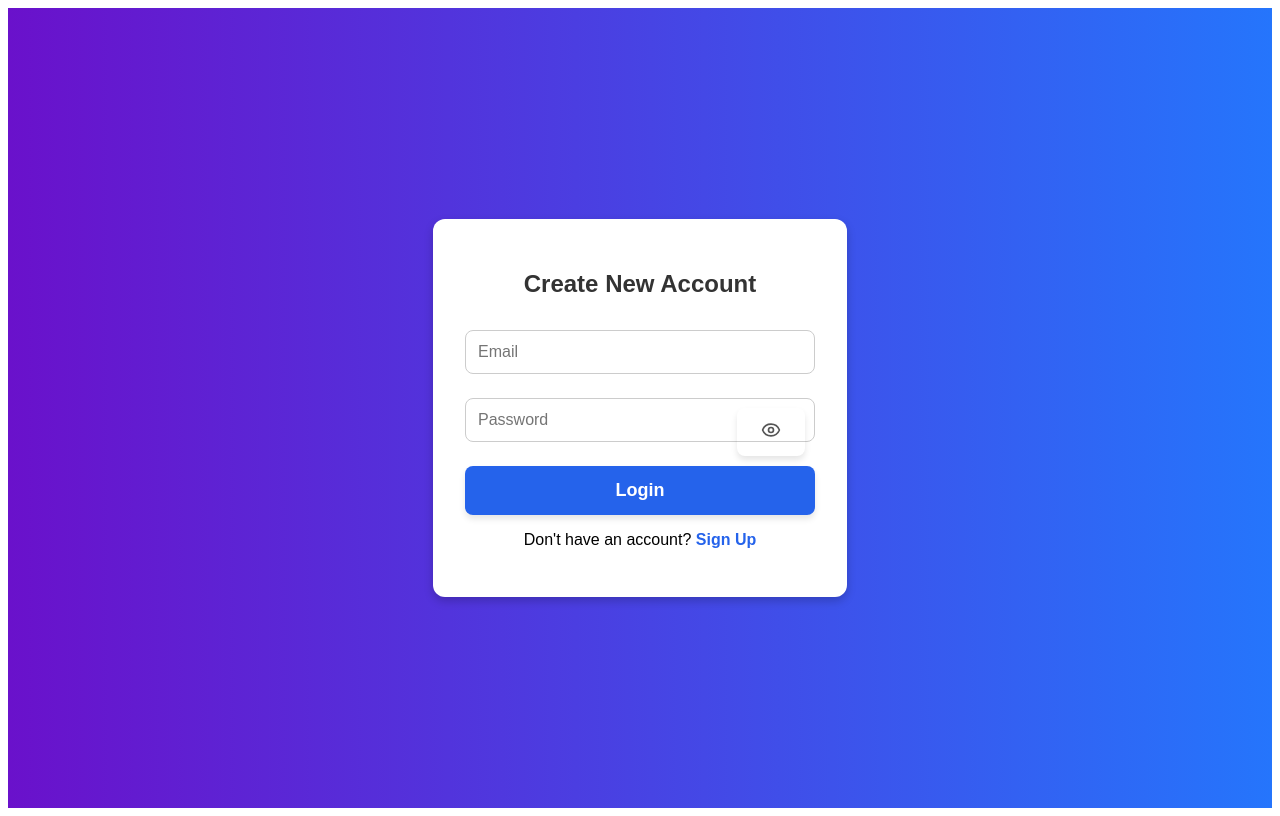
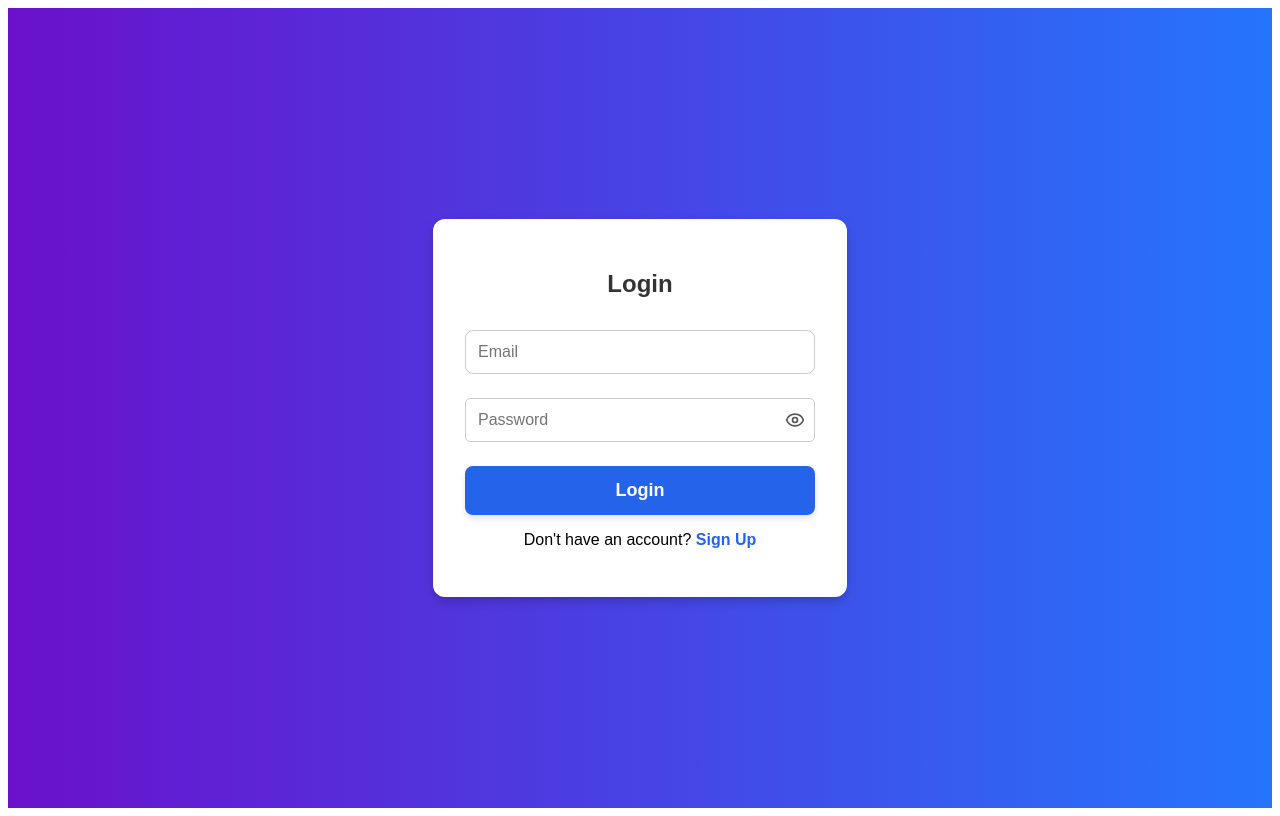
Before and after one commit to binuri2018/E-commerce, a React (Create React App) app in the folder frontend/: page /login in a window 1280 px wide. Built offline with nearby package versions, Linux system fonts and the light colour scheme.

Commit message:
Authentication 2

```diff
--- a/frontend/src/Components/AuthStyle.css
+++ b/frontend/src/Components/AuthStyle.css
@@ -44,6 +44,7 @@ input {
     padding: 10px;
     border: 1px solid #ddd;
     border-radius: 6px;
+    margin-bottom: 1.5rem;
     font-size: 16px;
     outline: none;
     transition: 0.3s;
@@ -247,7 +248,7 @@ input:focus {
 /* Eye icon positioning for password visibility toggle */
 .eye-icon {
     position: absolute;
-    top: 50%;
+    top: 35%;
     right: 10px;
     transform: translateY(-50%);
     background: none;
@@ -269,3 +270,15 @@ input:focus {
 .signup-link:hover {
     text-decoration: underline;
 }
+
+.password-group {
+    position: relative;
+    width: 100%;
+}
+
+.password-input {
+    width: 100%;
+    padding: 12px 40px 12px 12px; /* Adjust right padding to make space for the icon */
+    border: 1px solid #ccc;
+    border-radius: 5px;
+}
--- a/frontend/src/Components/LoginPage.js
+++ b/frontend/src/Components/LoginPage.js
@@ -45,13 +45,13 @@ const LoginPage = () => {
 
     const handleEmailChange = (e) => {
         const value = e.target.value;
-        const emailPattern = /^[a-zA-Z0-9_]+@[a-zA-Z]+\.[a-zA-Z]{2,}$/;
+        const emailPattern = /^[a-z0-9_]+@[a-z]+\.[a-z]{2,6}$/;
 
         if (emailPattern.test(value) || value === '') {
             setEmail(value);
             setEmailError('');
         } else {
-            setEmailError('Email must follow the format bin12_d@example.com, allowing only letters, numbers, and underscores before @, and only a dot after @.');
+            setEmailError('Email must follow the format someone@example.com.');
         }
     };
 
@@ -76,14 +76,14 @@ const LoginPage = () => {
         <div className="auth-page">
         <div className="auth-container">
             <div className="signup-box">
-                <h2>Create New Account</h2>
+                <h2>Login</h2>
                 <div className="auth-frame">
                     <div className="auth-card">
                         {error && <p className="error-text">{error}</p>}
                         <input type="email" placeholder="Email" value={email}
                             onChange={handleEmailChange} className="auth-input"/>
                         {emailError && <p className="error-text">{emailError}</p>}
-                        <div className="password-container">
+                        <div className="password-group">
                             <input
                                 type={showPassword ? "text" : "password"}
                                 placeholder="Password"
@@ -92,13 +92,9 @@ const LoginPage = () => {
                                 className="auth-input password-input"
                                 onFocus={() => setShowPasswordRules(true)}
                             />
-                            <button
-                                type="button"
-                                className="eye-icon inside-input"
-                                onClick={() => setShowPassword(!showPassword)}
-                            >
+                            <span className="eye-icon" onClick={() => setShowPassword(!showPassword)}>
                                 {showPassword ? <EyeOff size={20} /> : <Eye size={20} />}
-                            </button>
+                            </span>
                         </div>
                         {showPasswordRules && passwordError && <p className="error-text">{passwordError}</p>}
                         <button onClick={handleLogin} className="signup-btn">Login</button>
--- a/frontend/src/Components/SignupPage.js
+++ b/frontend/src/Components/SignupPage.js
@@ -29,13 +29,30 @@ const SignupPage = () => {
     };
 
     const validateEmail = (value) => {
-        setEmail(value);
-        const emailRegex = /^[a-z0-9._]+@[a-z]+\.[a-z]{2,6}$/;
-        if (!emailRegex.test(value)) {
-            setErrors((prev) => ({ ...prev, email: "Invalid email format. Example: someone@example.com" }));
-        } else {
-            setErrors((prev) => ({ ...prev, email: "" }));
+        let formattedEmail = value.replace(/[^a-z0-9@._]/gi, ""); // Allow only letters, numbers, @, ., _
+
+        let errorMsg = "";
+
+        const atIndex = formattedEmail.indexOf("@");
+        if (atIndex !== -1) {
+            const beforeAt = formattedEmail.slice(0, atIndex + 1);
+            const afterAt = formattedEmail.slice(atIndex + 1).replace(/[^a-z.]/gi, ""); // Only allow letters and . after @
+
+            if (formattedEmail.slice(atIndex + 1) !== afterAt) {
+                errorMsg = "Only letters and dots (.) are allowed after '@'.";
+            }
+
+            formattedEmail = beforeAt + afterAt;
         }
+
+        setEmail(formattedEmail);
+
+        const emailRegex = /^[a-z0-9._]+@[a-z]+\.[a-z.]{2,6}$/;
+        if (!emailRegex.test(formattedEmail)) {
+            errorMsg = "Invalid email format. Example: someone@example.com";
+        }
+
+        setErrors((prev) => ({ ...prev, email: errorMsg }));
     };
 
     const validatePhone = (value) => {
@@ -132,21 +149,21 @@ const SignupPage = () => {
                                     value={password}
                                     onChange={(e) => validatePassword(e.target.value)}
                                     onFocus={() => setShowPasswordRules(true)} // Show regulations when focused
-                                    onBlur={() => !errors.password && setShowPasswordRules(false)} // Hide once valid
+                                    onBlur={() => !errors.password && setShowPasswordRules(false)}
                                     required
                                 />
-                                <button
-                                    type="button"
-                                    className="eye-icon inside-input"
-                                    onClick={() => setShowPassword(!showPassword)}
-                                >
-                                    {showPassword ? <EyeOff size={20} /> : <Eye size={20} />}
-                                </button>
+                                <span className="eye-icon" onClick={() => setShowPassword(!showPassword)}>
+                                {showPassword ? <EyeOff size={20} /> : <Eye size={20} />}
+                            </span>
                             </div>
                             {showPasswordRules && errors.password && <p className="error-text">{errors.password}</p>}
                         </div>
 
                         <button type="submit" className="signup-btn">Sign Up</button>
+                        <p className="switch-text">
+                            Already have an account?
+                            <span className="signup-link" onClick={() => navigate('/login')}> Login</span>
+                        </p>
                     </form>
                 </div>
             </div>
```
